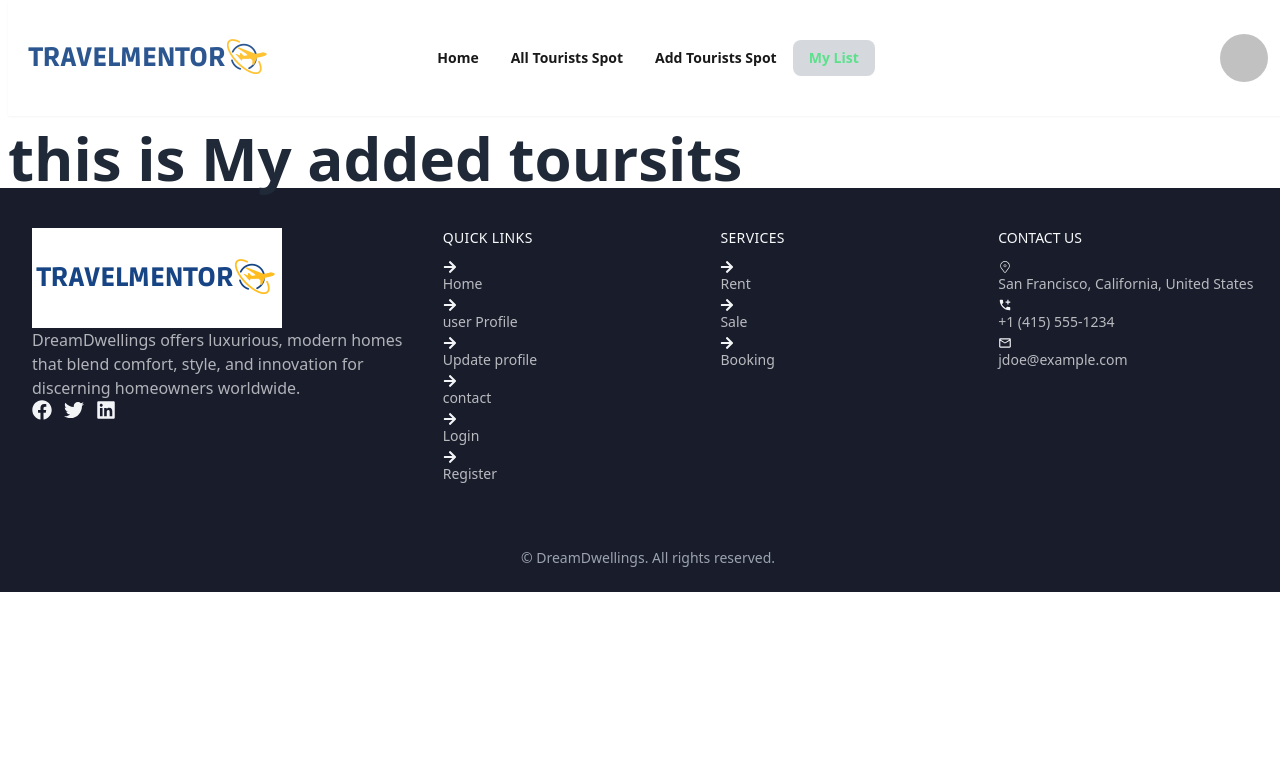
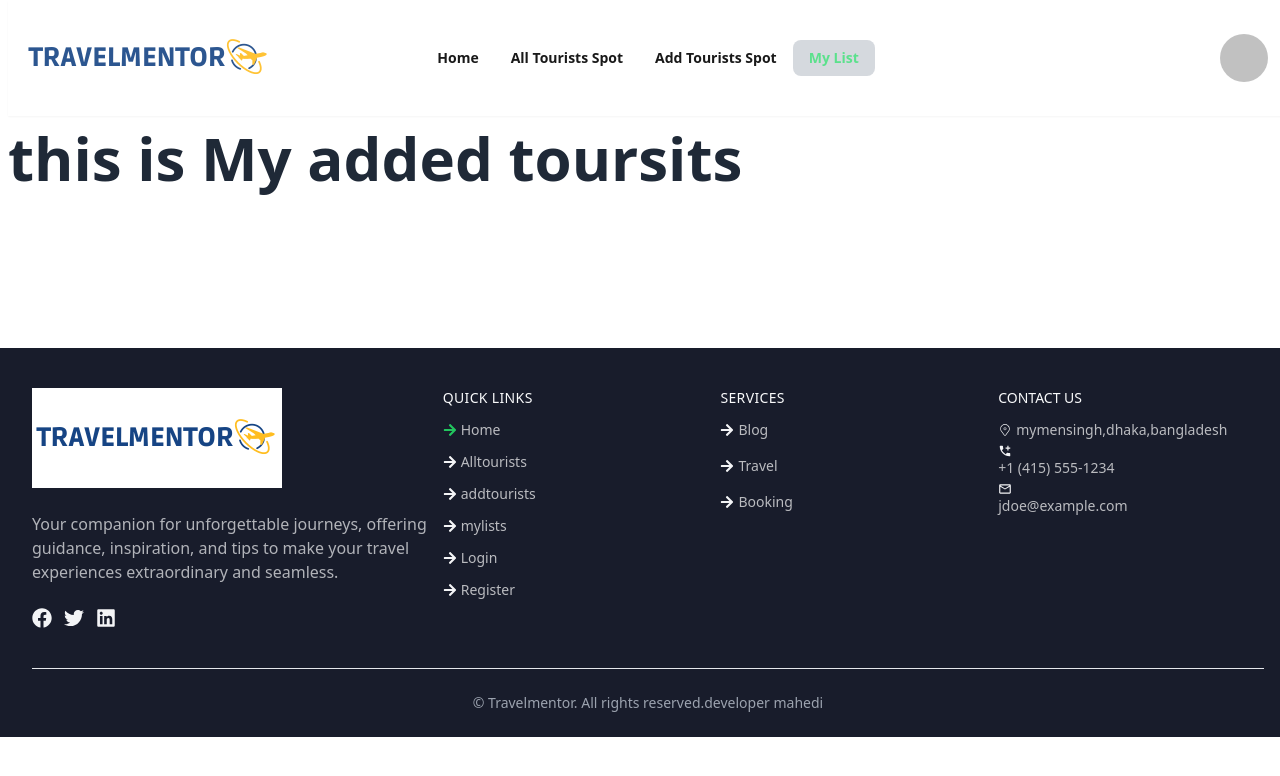
Before and after one commit to Mahedihasanimam/travelmentor-client, a React (Vite) app: page /mylist in a window 1280 px wide. Shown: the top 776 px of the page. Built offline with nearby package versions, Linux system fonts and the light colour scheme; no server answers; sample sign-in values are in the browser's storage.

Commit message:
footer section added

```diff
--- a/src/components/WhyChoosUs.jsx
+++ b/src/components/WhyChoosUs.jsx
@@ -12,7 +12,7 @@ const WhyChoosUs = () => {
           Why Travelmentor Is Best ?
         </h1>
         <div className="container mx-auto  grid justify-center gap-4 sm:grid-cols-2 lg:grid-cols-3">
-          <div  className="flex md:flex-row lg:flex-row bg-green-600 text-white shadow-lg gap-4 items-center p-4 border-2 border-solid border-gray-100 rounded-xl">
+          <div  className="flex  md:flex-row lg:flex-row bg-green-600 text-white shadow-lg gap-4 items-center p-4 border-2 border-solid border-gray-100 rounded-xl">
             <div>
                 < MdOutlineSupportAgent id="icon" className="text-white" size={70}/>
             </div>
@@ -28,7 +28,7 @@ const WhyChoosUs = () => {
             </div>
            </div>
           </div>
-          <div className="flex shadow-lg  gap-4 items-center p-2 border-2 border-solid border-gray-100 rounded-xl">
+          <div className="flex shadow-lg  hover:shadow-2xl  gap-4 items-center p-2 border-2 border-solid border-gray-100 rounded-xl">
             <div>
                 < TbChartAreaLineFilled className="text-green-600" size={70}/>
             </div>
@@ -43,7 +43,7 @@ const WhyChoosUs = () => {
             </div>
            </div>
           </div>
-          <div className="flex  gap-4 items-center shadow-lg p-4 border-2 border-solid border-gray-100 rounded-xl">
+          <div className="flex   hover:shadow-2xl gap-4 items-center shadow-lg p-4 border-2 border-solid border-gray-100 rounded-xl">
             <div>
                 < FaHandHoldingHeart className="text-green-600" size={70}/>
             </div>
@@ -58,7 +58,7 @@ const WhyChoosUs = () => {
             </div>
            </div>
           </div>
-          <div className="flex  gap-4 items-center p-4 shadow-lg border-2 border-solid border-gray-100 rounded-xl">
+          <div className="flex   hover:shadow-2xl gap-4 items-center p-4 shadow-lg border-2 border-solid border-gray-100 rounded-xl">
             <div>
                 < FaRegCalendarAlt className="text-green-600" size={70}/>
             </div>
@@ -73,7 +73,7 @@ const WhyChoosUs = () => {
             </div>
            </div>
           </div>
-          <div className="flex  gap-4 items-center p-4 shadow-lg border-2 border-solid border-gray-100 rounded-xl">
+          <div className="flex  hover:shadow-2xl gap-4 items-center p-4 shadow-lg border-2 border-solid border-gray-100 rounded-xl">
             <div>
                 < FcProcess className="text-green-600" size={70}/>
             </div>
@@ -88,7 +88,7 @@ const WhyChoosUs = () => {
             </div>
            </div>
           </div>
-          <div className="flex  gap-4 items-center p-2 border-2 border-solid border-gray-100 rounded-xl">
+          <div className="flex  hover:shadow-2xl gap-4 items-center p-2 border-2 border-solid border-gray-100 rounded-xl">
             <div>
                 < FcCustomerSupport className="text-green-600" size={70}/>
             </div>
--- a/src/pages/Footer.jsx
+++ b/src/pages/Footer.jsx
@@ -6,10 +6,10 @@ import { Link } from "react-router-dom";
 
 const Footer = () => {
     return (
-        <footer className="px-4  divide-y bg-[#181C2B] text-gray-100">
+        <footer className="px-4 mt-40  divide-y bg-[#181C2B] text-gray-100">
         <div className="max-w-[1440px] mx-auto pl-4">
           <div className="container  flex flex-col justify-between py-10  space-y-8 lg:flex-row lg:space-y-0" >
-            <div className="lg:w-1/3 line-clamp-4" data-aos="fade-up"
+            <div className="lg:w-1/3 line-clamp-4 space-y-6" data-aos="fade-up"
        data-aos-duration="1000">
               <a
                 rel="noopener noreferrer"
@@ -20,22 +20,20 @@ const Footer = () => {
                 </span>
               </a>
               <p className="opacity-70 ">
-                DreamDwellings offers luxurious, modern homes <br />
-                that blend comfort, style, and innovation for <br />
-                discerning homeowners worldwide.
+              Your companion for unforgettable journeys, offering guidance, inspiration, and tips to make your travel experiences extraordinary and seamless.
               </p>
               <div className="space-y-3">
                 <div className="flex justify-start space-x-3 ">
                   <FaFacebook
-                    className="hover:text-red-500 cursor-pointer"
+                    className="hover:text-green-500 cursor-pointer"
                     size={20}
                   />
                   <FaTwitter
-                    className="hover:text-red-500 cursor-pointer"
+                    className="hover:text-green-500 cursor-pointer"
                     size={20}
                   />
                   <FaLinkedin
-                    className="hover:text-red-500 cursor-pointer"
+                    className="hover:text-green-500 cursor-pointer"
                     size={20}
                   />
                 </div>
@@ -47,42 +45,36 @@ const Footer = () => {
                 <h3 className="tracking-wide uppercase text-gray-50">
                   Quick links
                 </h3>
-                <ul className="space-y-1 list-none">
-                  <li className="hover:text-red-500">
+                <ul className=" list-none space-y-3">
+                  <li className="text-green-500 flex items-center">
                     <FaArrowRight className="mr-1 font-bold" />{" "}
                     <Link className="text-white no-underline opacity-70" to={"/"}>
                       {" "}
                       Home
                     </Link>
                   </li>
-                  <li className="hover:text-red-500">
-                    <FaArrowRight className="mr-1" />{" "}
-                    <Link
-                      className="text-white no-underline opacity-70"
-                      to={"/user"}
-                    >
-                      user Profile
+                  <li className="hover:text-green-500 flex items-center">
+                    <FaArrowRight className="mr-1 font-bold" />{" "}
+                    <Link className="text-white no-underline opacity-70" to={"/alltourists"}>
+                      {" "}
+                     Alltourists
                     </Link>
                   </li>
-                  <li className="hover:text-red-500">
-                    <FaArrowRight className="mr-1" />{" "}
-                    <Link
-                      className="text-white no-underline opacity-70"
-                      to={"/profile"}
-                    >
-                      Update profile
+                  <li className="hover:text-green-500 flex items-center">
+                    <FaArrowRight className="mr-1 font-bold" />{" "}
+                    <Link className="text-white no-underline opacity-70" to={"/addtourists"}>
+                      {" "}
+                     addtourists
                     </Link>
                   </li>
-                  <li className="hover:text-red-500">
-                    <FaArrowRight className="mr-1" />{" "}
-                    <Link
-                      className="text-white no-underline opacity-70"
-                      to={"/contact"}
-                    >
-                      contact
+                  <li className="hover:text-green-500 flex items-center">
+                    <FaArrowRight className="mr-1 font-bold" />{" "}
+                    <Link className="text-white no-underline opacity-70" to={"/mylist"}>
+                      {" "}
+                     mylists
                     </Link>
                   </li>
-                  <li className="hover:text-red-500">
+                  <li className="hover:text-green-500 flex items-center">
                     <FaArrowRight className="mr-1" />{" "}
                     <Link
                       className="text-white no-underline opacity-70"
@@ -91,7 +83,7 @@ const Footer = () => {
                       Login
                     </Link>
                   </li>
-                  <li className="hover:text-red-500">
+                  <li className="hover:text-green-500 flex items-center">
                     <FaArrowRight className="mr-1" />{" "}
                     <Link
                       className="text-white no-underline opacity-70"
@@ -105,20 +97,20 @@ const Footer = () => {
               <div className="space-y-3" data-aos="fade-up"
        data-aos-duration="2000">
                 <h3 className="tracking-wide uppercase text-gray-50">Services</h3>
-                <ul className="space-y-1 list-none">
-                  <li className="hover:text-red-500 ">
+                <ul className="space-y-4 list-none ">
+                  <li className="hover:text-green-500 flex items-center">
                     <FaArrowRight className="mr-1" />{" "}
                     <Link className="text-white no-underline opacity-70">
-                      Rent
+                      Blog
                     </Link>
                   </li>
-                  <li className="hover:text-red-500">
+                  <li className="hover:text-green-500 flex items-center">
                     <FaArrowRight className="mr-1" />{" "}
                     <Link className="text-white no-underline opacity-70">
-                      Sale
+                     Travel
                     </Link>
                   </li>
-                  <li className="hover:text-red-500">
+                  <li className="hover:text-green-500 flex items-center">
                     <FaArrowRight className="mr-1" />{" "}
                     <Link className="text-white no-underline opacity-70">
                       Booking
@@ -130,19 +122,19 @@ const Footer = () => {
        data-aos-duration="2500">
                 <h3 className="uppercase text-gray-50">Contact Us</h3>
                 <ul className="space-y-1 list-none">
-                  <li className="hover:text-red-500">
+                  <li className="hover:text-green-500 flex items-center">
                     <CiLocationOn className="mr-1" />{" "}
                     <Link className="text-white no-underline opacity-70">
-                      San Francisco, California, United States
+                      mymensingh,dhaka,bangladesh
                     </Link>
                   </li>
-                  <li className="hover:text-red-500">
+                  <li className="hover:text-green-500">
                     <MdAddCall className="mr-1" />{" "}
                     <Link className="text-white no-underline opacity-70">
                       +1 (415) 555-1234
                     </Link>
                   </li>
-                  <li className="hover:text-red-500">
+                  <li className="hover:text-green-500">
                     <MdOutlineMail className="mr-1" />{" "}
                     <Link className="text-white no-underline opacity-70">
                       jdoe@example.com
@@ -152,8 +144,9 @@ const Footer = () => {
               </div>
             </div>
           </div>
+          <hr />
           <div className="py-6 text-sm text-center text-gray-400">
-            © DreamDwellings. All rights reserved.
+            © Travelmentor. All rights reserved.developer mahedi
           </div>
         </div>
       </footer>
```
